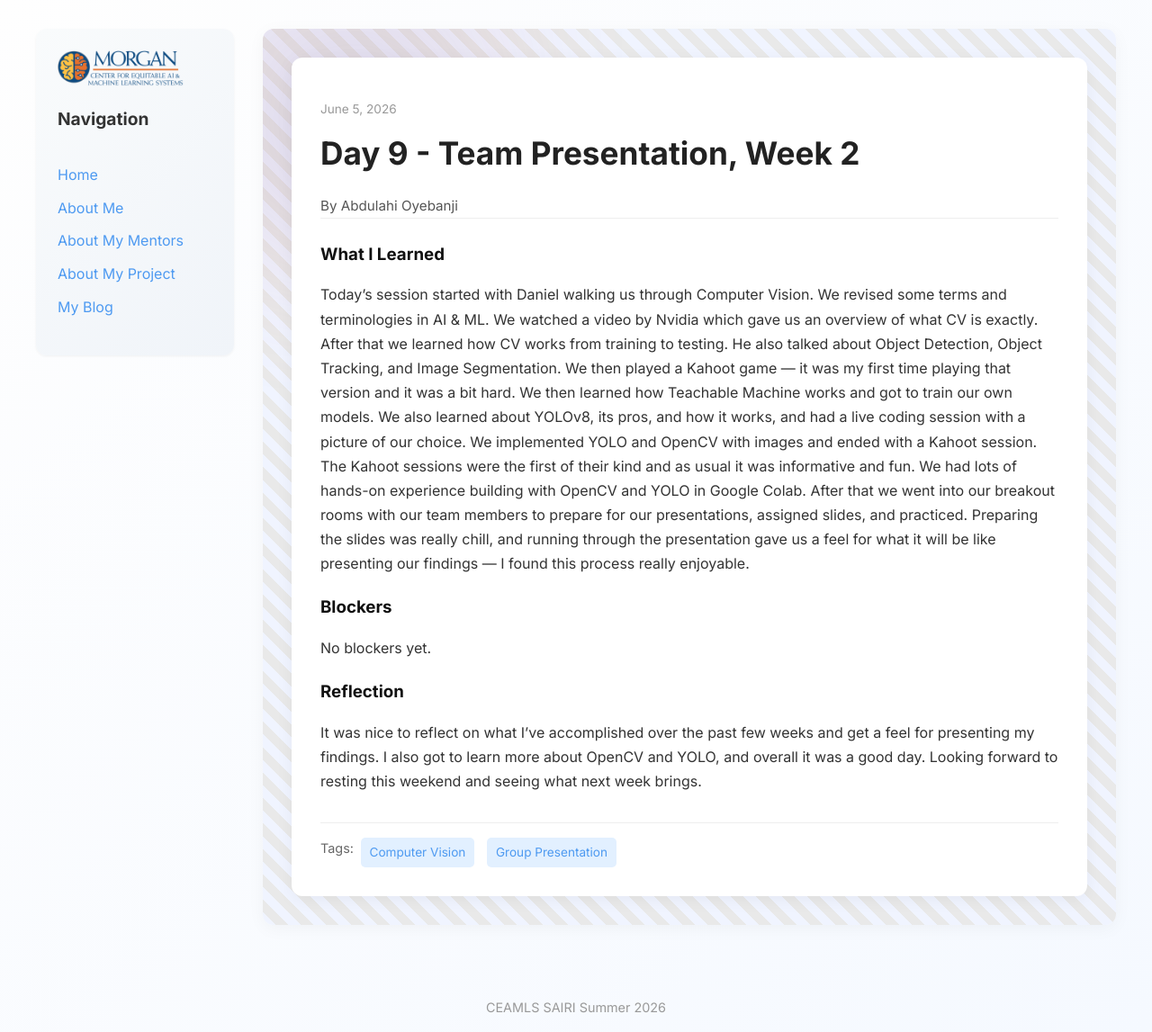
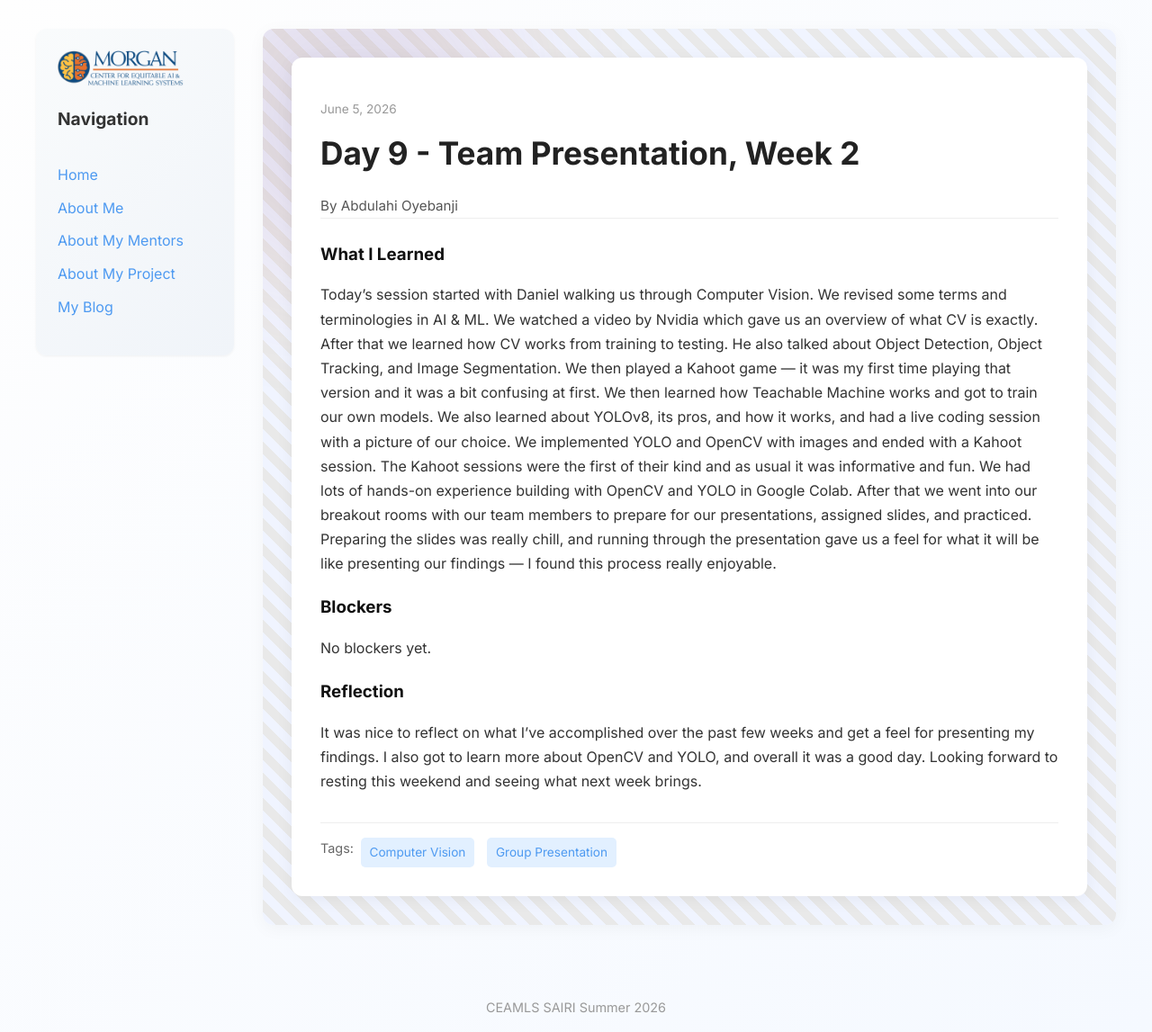
Before and after one commit to abdulahi-banji/abdulahi-banjiceamls26.github.io, a Jekyll site: the page built from _posts/2026-06-05-day-9.md, in a window 1280 px wide. Shown: the whole page at 90% size. Built offline with Jekyll 4.4.1, drawn with Linux system fonts in a browser that asks for light colours.

Commit message:
fix wordings

```diff
--- a/_posts/2026-06-05-day-9.md
+++ b/_posts/2026-06-05-day-9.md
@@ -5,7 +5,7 @@ date: 2026-06-05
 permalink: /day9.html
 tags: ["Computer Vision", "Group Presentation"]
 what_i_learned: |
-  Today's session started with Daniel walking us through Computer Vision. We revised some terms and terminologies in AI & ML. We watched a video by Nvidia which gave us an overview of what CV is exactly. After that we learned how CV works from training to testing. He also talked about Object Detection, Object Tracking, and Image Segmentation. We then played a Kahoot game — it was my first time playing that version and it was a bit hard. We then learned how Teachable Machine works and got to train our own models. We also learned about YOLOv8, its pros, and how it works, and had a live coding session with a picture of our choice. We implemented YOLO and OpenCV with images and ended with a Kahoot session. The Kahoot sessions were the first of their kind and as usual it was informative and fun. We had lots of hands-on experience building with OpenCV and YOLO in Google Colab. After that we went into our breakout rooms with our team members to prepare for our presentations, assigned slides, and practiced. Preparing the slides was really chill, and running through the presentation gave us a feel for what it will be like presenting our findings — I found this process really enjoyable.
+  Today's session started with Daniel walking us through Computer Vision. We revised some terms and terminologies in AI & ML. We watched a video by Nvidia which gave us an overview of what CV is exactly. After that we learned how CV works from training to testing. He also talked about Object Detection, Object Tracking, and Image Segmentation. We then played a Kahoot game — it was my first time playing that version and it was a bit confusing at first. We then learned how Teachable Machine works and got to train our own models. We also learned about YOLOv8, its pros, and how it works, and had a live coding session with a picture of our choice. We implemented YOLO and OpenCV with images and ended with a Kahoot session. The Kahoot sessions were the first of their kind and as usual it was informative and fun. We had lots of hands-on experience building with OpenCV and YOLO in Google Colab. After that we went into our breakout rooms with our team members to prepare for our presentations, assigned slides, and practiced. Preparing the slides was really chill, and running through the presentation gave us a feel for what it will be like presenting our findings — I found this process really enjoyable.
 blockers: |
   No blockers yet.
 reflection: |
```
